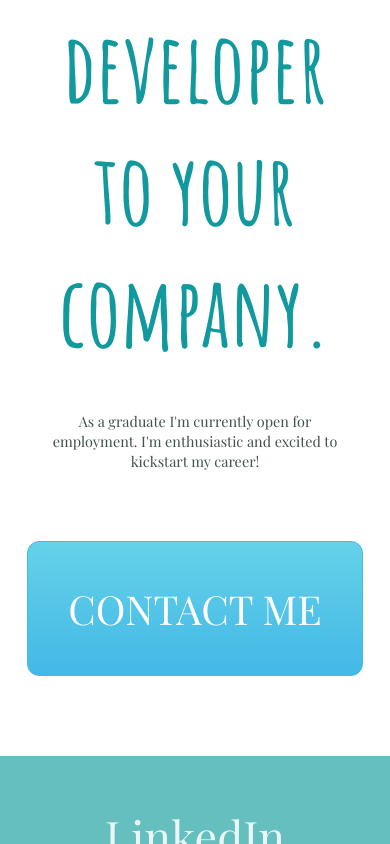
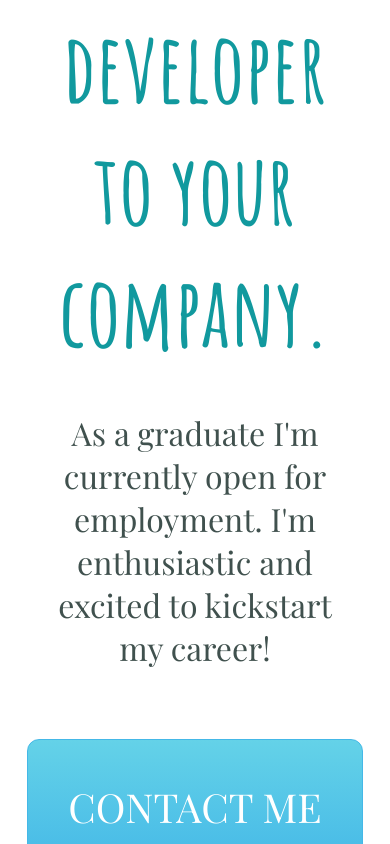
Before and after one commit to jane-conradie/personal-site, a plain HTML site: page index.html in a window 390 px wide. Shown: the part 11156-12000 px from the top of the page. Drawn offline with nearby package versions, Linux system fonts and the light colour scheme.

Commit message:
final responsive design fix

```diff
--- a/css/style.css
+++ b/css/style.css
@@ -267,13 +267,13 @@ hr {
   .contact-me p {
     font-family: 'Playfair Display', serif;
     color: #40514E;
-    font-size: 90%;
+    font-size: 200%;
+    width: 75%;
     margin: auto;
   }
 
   .contact-p {
     padding: 40px 0 40px 0;
-    width: 80%;
   }
 
   .btn {
```
